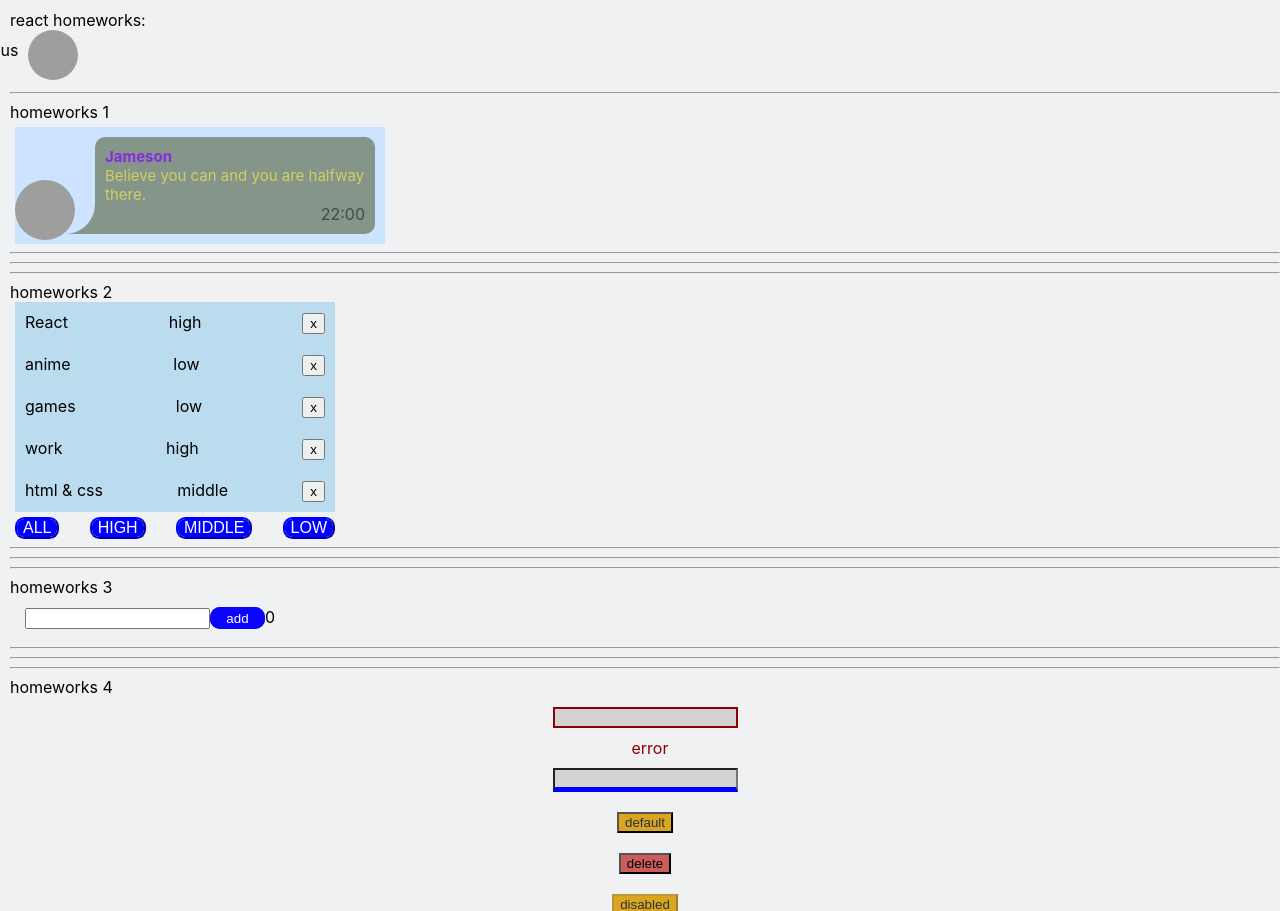
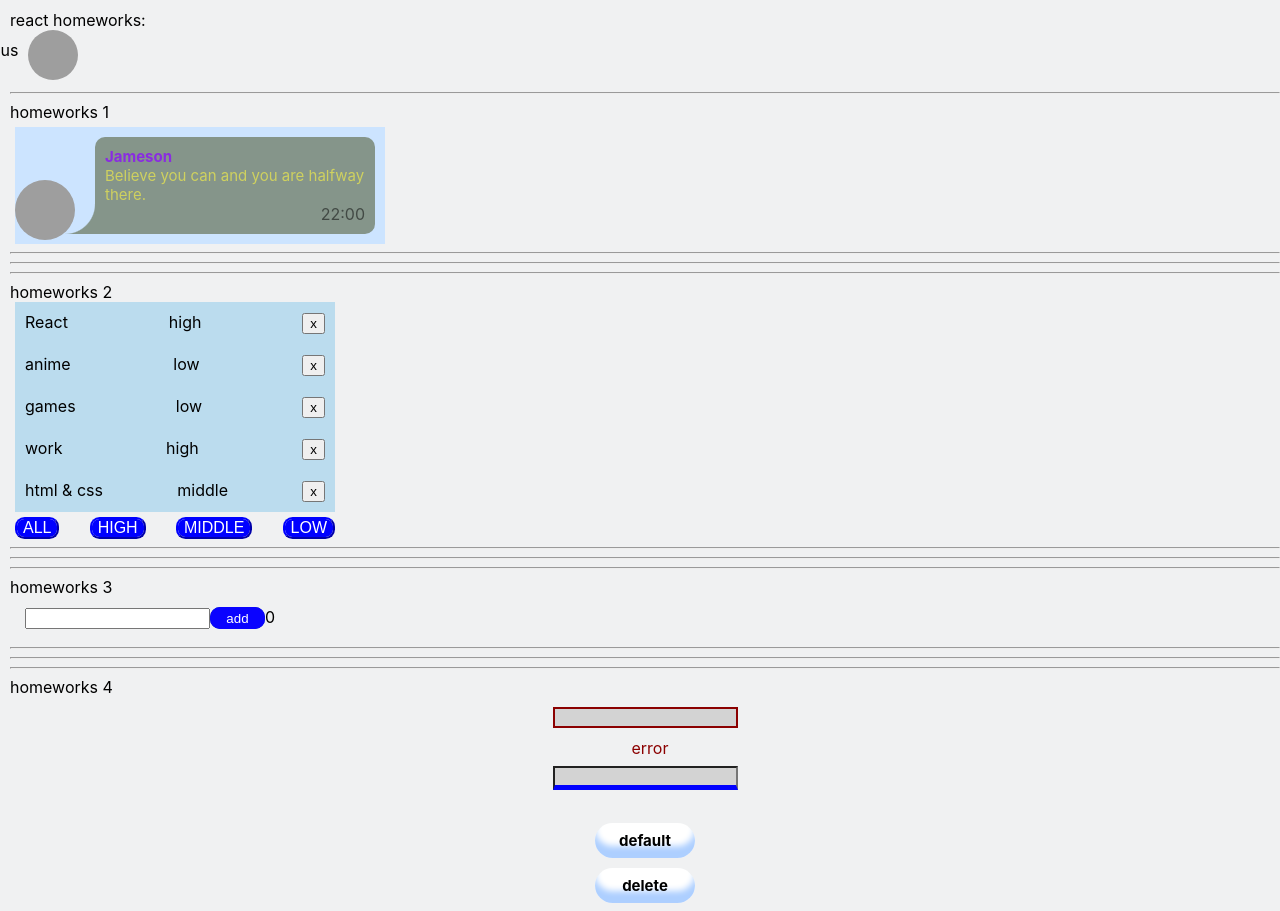
Before and after one commit to fedorgerasimov/HomeworkTS, a React (Create React App) app: page /#/pre-junior in a window 1280 px wide. Shown: the top 911 px of the page. Built offline with nearby package versions, Linux system fonts and the light colour scheme; grey boxes are pictures that could not be loaded.

Commit message:
added CSS to HW4

```diff
--- a/src/p2-homeworks/h4/HW4.tsx
+++ b/src/p2-homeworks/h4/HW4.tsx
@@ -14,6 +14,7 @@ function HW4() {
         } else {
             alert(text) // если нет ошибки показать текст
         }
+        setText('')
     }
 
     const [checked, setChecked] = useState<boolean>(false)
--- a/src/p2-homeworks/h4/common/c1-SuperInputText/SuperInputText.module.css
+++ b/src/p2-homeworks/h4/common/c1-SuperInputText/SuperInputText.module.css
@@ -1,6 +1,6 @@
 .input:focus {
     outline: none;   /*не было стандартной обводки*/
-    boreder: 3px solid #7a1f78;
+    border: 2px solid #093386;
 }
 
 .superInput {
@@ -18,6 +18,8 @@
 
 .error {
     color: darkred;
-    height: 20px;
     margin-left: 10px;
 }
+.errorBorderSize {
+    height: 18px;
+}
--- a/src/p2-homeworks/h4/common/c1-SuperInputText/SuperInputText.tsx
+++ b/src/p2-homeworks/h4/common/c1-SuperInputText/SuperInputText.tsx
@@ -51,7 +51,7 @@ const SuperInputText: React.FC<SuperInputTextPropsType> = (
 
                 {...restProps} // отдаём инпуту остальные пропсы если они есть (value например там внутри)
             />
-            {error && <span className={finalSpanClassName}>{error}</span>}
+            <div className={s.errorBorderSize}>{error && <span className={finalSpanClassName}>{error}</span>}</div>
         </>
     )
 }
--- a/src/p2-homeworks/h4/common/c2-SuperButton/SuperButton.module.css
+++ b/src/p2-homeworks/h4/common/c2-SuperButton/SuperButton.module.css
@@ -17,6 +17,58 @@
     background: indianred;
 }
 
+
+/* CSS */
+.button {
+    appearance: none;
+    background-color: #FFFFFF;
+    border-radius: 10em;
+    border-style: none;
+    box-shadow: #ADCFFF 0 -12px 6px inset;
+    box-sizing: border-box;
+    color: #000000;
+    cursor: pointer;
+    display: inline-block;
+    font-family: -apple-system, sans-serif;
+    font-weight: 700;
+    outline: none;
+    text-align: center;
+    text-decoration: none;
+    transition: all .15s;
+    touch-action: manipulation;
+    font-size: 15px;
+    padding: 8px 20px;
+    margin: 5px;
+    width: 100px;
+}
+
+.button:hover {
+    background-color: #FFC229;
+    box-shadow: #FF6314 0 -6px 8px inset;
+    transform: scale(1.125);
+}
+
+.button:active {
+    transform: scale(1.025);
+}
+
+.button:disabled {
+    color: #0fad57;
+    cursor: auto;
+    box-shadow: #9fcc44 0 -6px 8px inset;
+    background-color: #d0fcdf;
+    transform: none;
+}
+
+.button:disabled::after {
+    z-index: -1;
+}
+
+.button:disabled::before {
+    z-index: -1;
+}
+
+/*
 .button {
     position: relative;
     margin: 10px;
@@ -74,4 +126,4 @@
 
 .button:disabled::before{
     z-index: -1;
-}
+}*/
```
